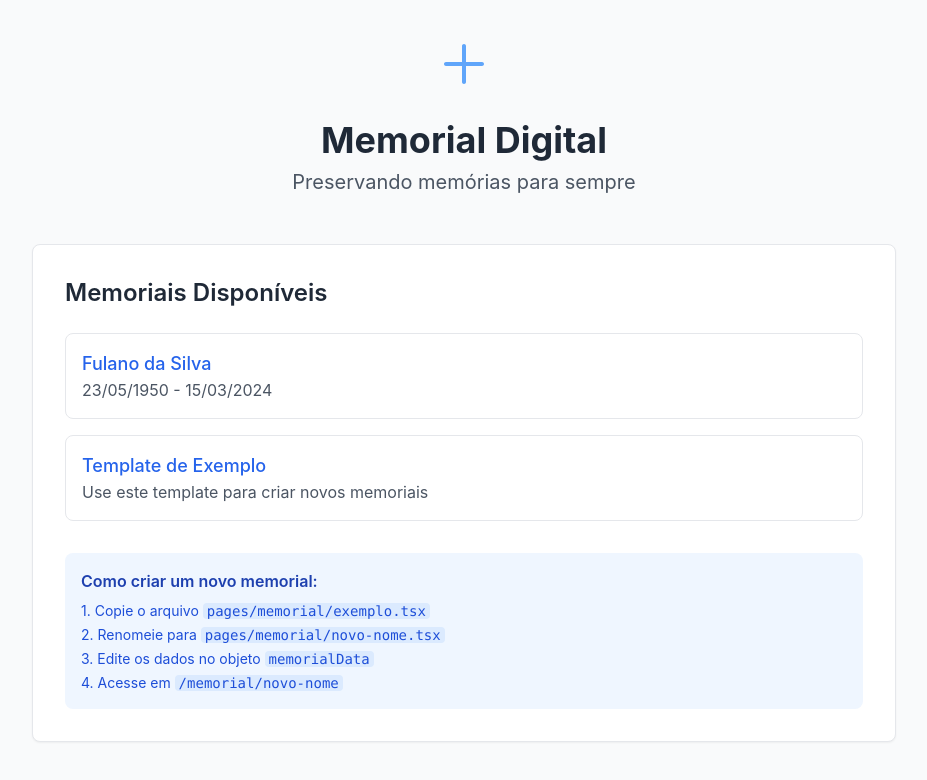
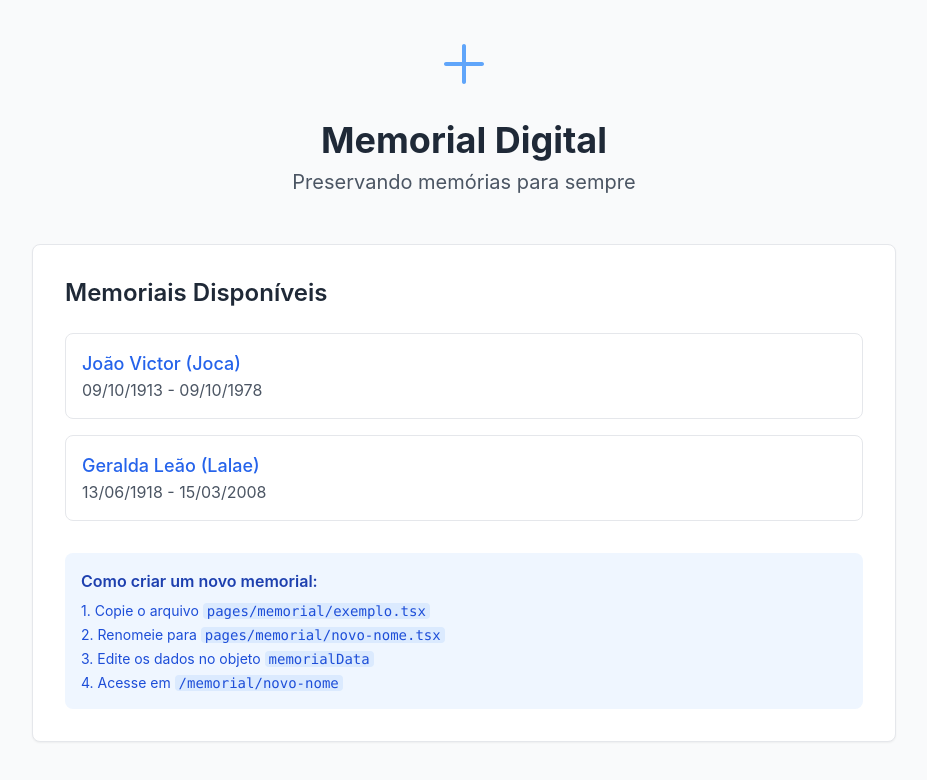
Before and after one commit to fredseteA/remember-memoriais, a Next.js app: page / in a window 1280 px wide. Shown: the top 780 px of the page, without its empty margins (176-1103 px from the left). Built offline with nearby package versions, Linux system fonts and the light colour scheme.

Commit message:
Ajustando memoriais expostos na home

```diff
--- a/pages/index.tsx
+++ b/pages/index.tsx
@@ -19,19 +19,19 @@ export default function Home() {
 
           <div className="space-y-4">
             <Link
-              href="/memorial/fulano"
+              href="/memorial/joca"
               className="block p-4 border border-gray-200 rounded-lg hover:bg-gray-50 transition-colors"
             >
-              <h3 className="text-lg font-medium text-blue-600">Fulano da Silva</h3>
-              <p className="text-gray-600">23/05/1950 - 15/03/2024</p>
+              <h3 className="text-lg font-medium text-blue-600">João Victor (Joca)</h3>
+              <p className="text-gray-600">09/10/1913 - 09/10/1978</p>
             </Link>
 
             <Link
-              href="/memorial/exemplo"
+              href="/memorial/lalae"
               className="block p-4 border border-gray-200 rounded-lg hover:bg-gray-50 transition-colors"
             >
-              <h3 className="text-lg font-medium text-blue-600">Template de Exemplo</h3>
-              <p className="text-gray-600">Use este template para criar novos memoriais</p>
+              <h3 className="text-lg font-medium text-blue-600">Geralda Leão (Lalae)</h3>
+              <p className="text-gray-600">13/06/1918 - 15/03/2008</p>
             </Link>
           </div>
 
--- a/pages/memorial/joca.tsx
+++ b/pages/memorial/joca.tsx
@@ -40,7 +40,7 @@ Em parceria, Sr. Joca e os fazendeiros também construíram o Clube Social para
 Era católico, atuante e piedoso, junto com sua esposa Lalae. Os princípios da Igreja Católica eram inegociáveis para ele.
 Todo o primeiro bezerro macho nascido na fazenda São João era reservado para doar à festa de São Sebastião.
 Sua devoção principal era a Nossa Senhora do Rosário, que o acompanhou em sua despedida desta terra no dia de sua festa, 7 de outubro, de forma repentina e prematura, com apenas 64 anos. Sua promessa de estudar seus filhos foi perfeitamente cumprida. Sua honestidade e retidão de caráter deixou um legado de força e competência para seus filhos, netos e bisnetos.
-Seu nome é lembrado até os dias de hoje. Todos os membros de sua família são reconhecidos como a marca forte de seu nome. Nós somos do Joca. Somos a Jocada.
+Seu nome é lembrado até os dias de hoje. Todos os membros de sua família são reconhecidos com a marca forte de seu nome. Nós somos do Joca. Somos a Jocada.
 `,
 
   galeria: [{
```
